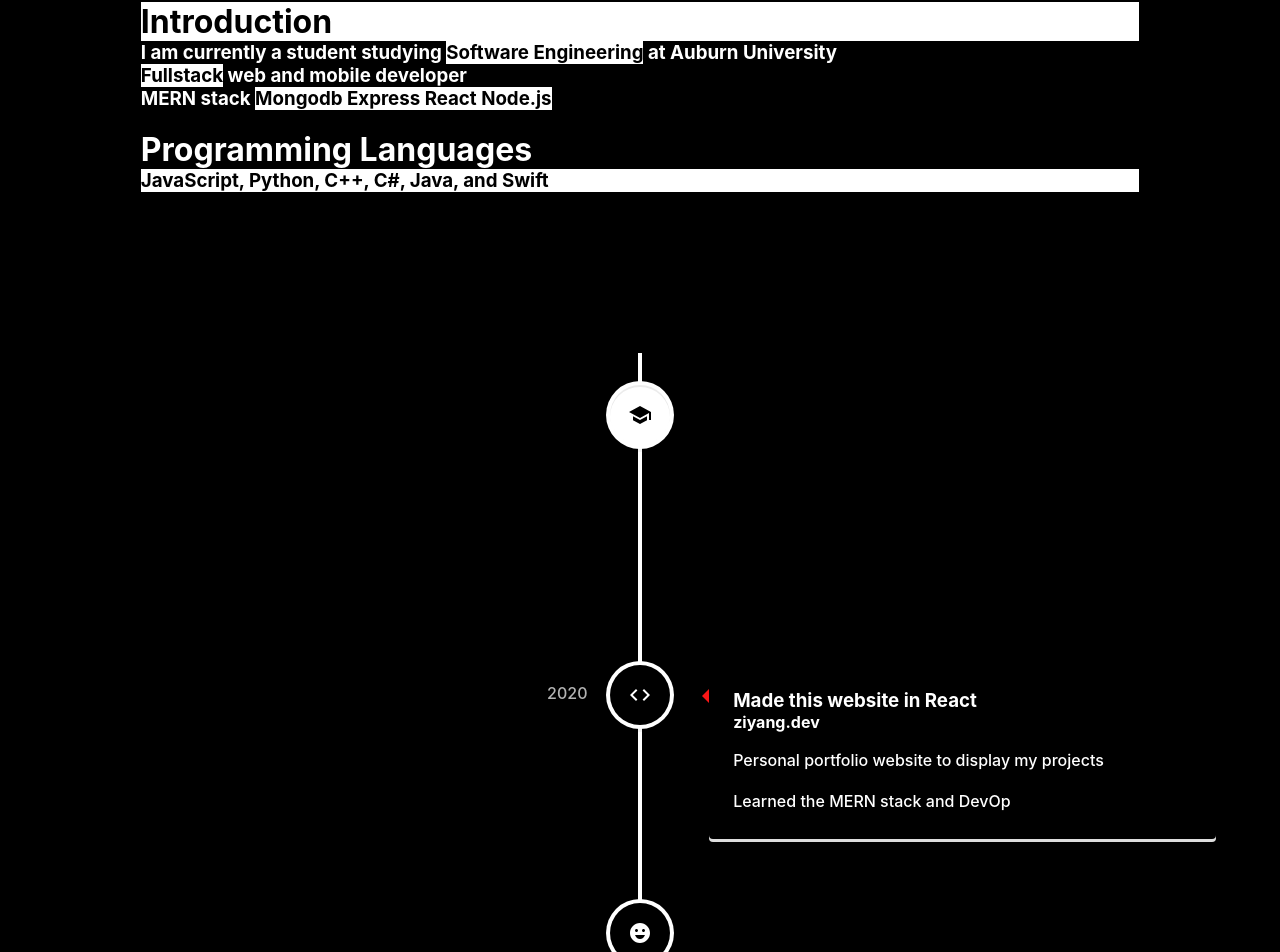
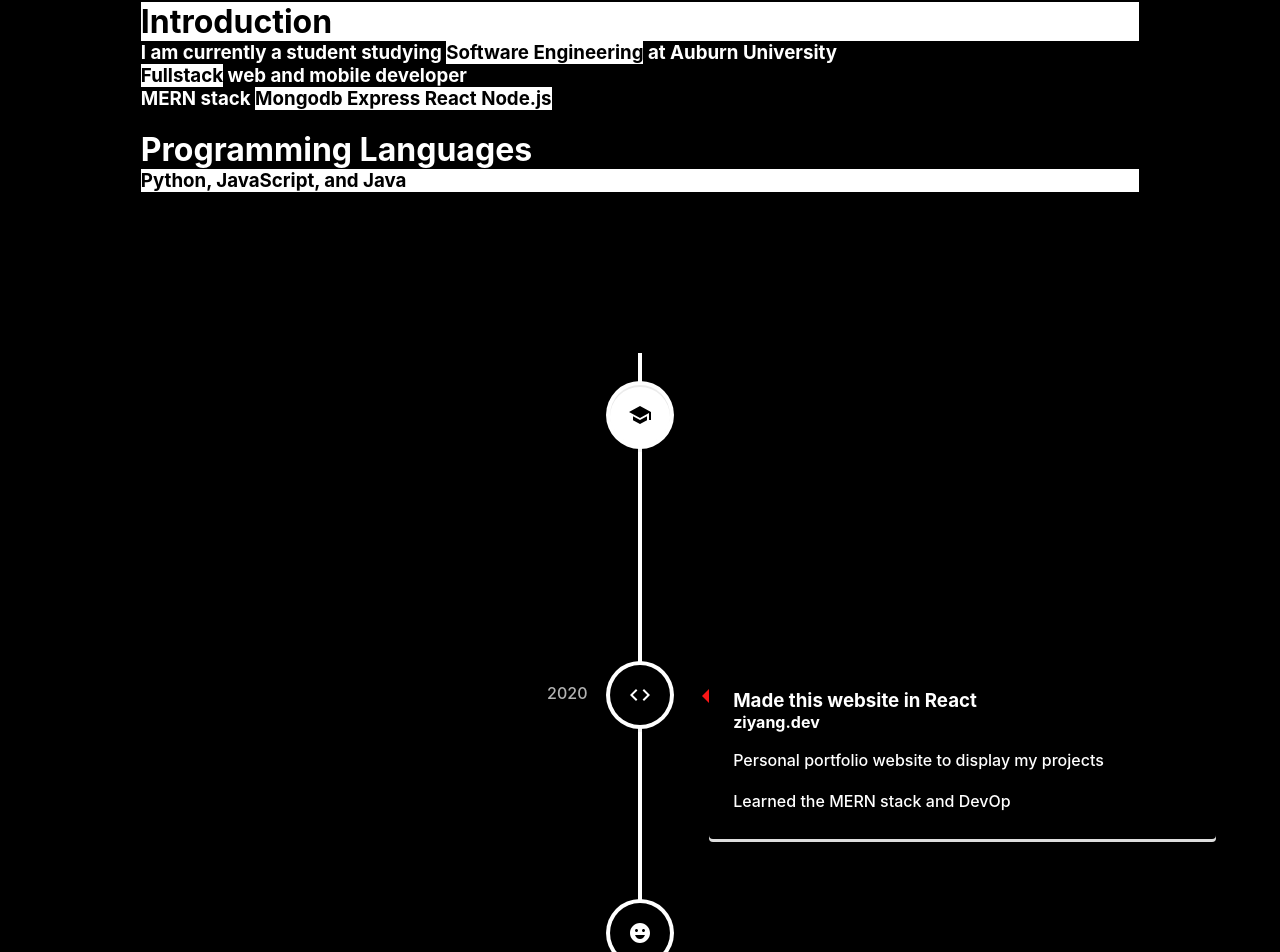
Before and after one commit to Ziyangll/ziyangdev, a React (Create React App) app: page / in a window 1280 px wide. Shown: the part 942-1894 px from the top of the page. Built offline with nearby package versions, Linux system fonts and the light colour scheme.

Commit message:
keep the core knowledge

```diff
--- a/src/components/home/About.jsx
+++ b/src/components/home/About.jsx
@@ -11,7 +11,7 @@ export default function About() {
         </h3>
         <br/>
         <h1 class="text">Programming Languages</h1>
-        <h3 class="title-text">JavaScript, Python, C++, C#, Java, and Swift</h3>
+        <h3 class="title-text">Python, JavaScript, and Java</h3>
         <br></br>
     </div>
   );
```
